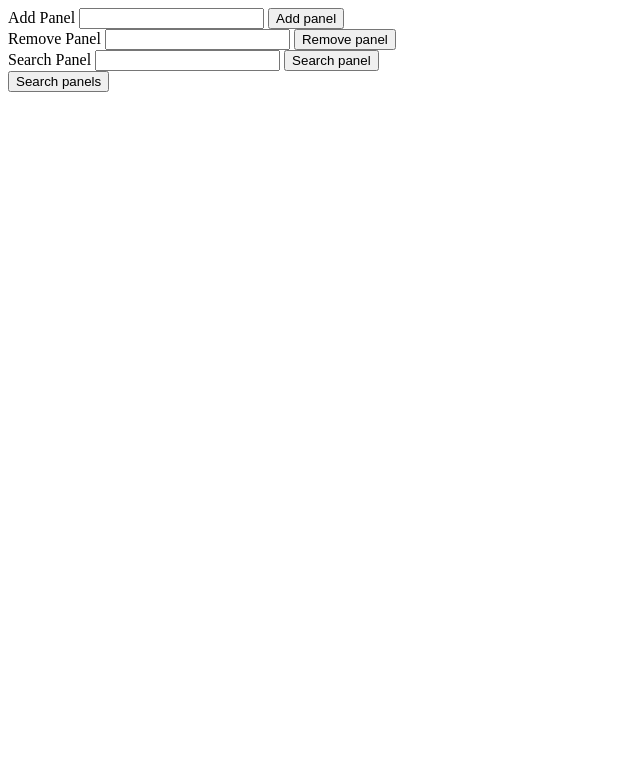
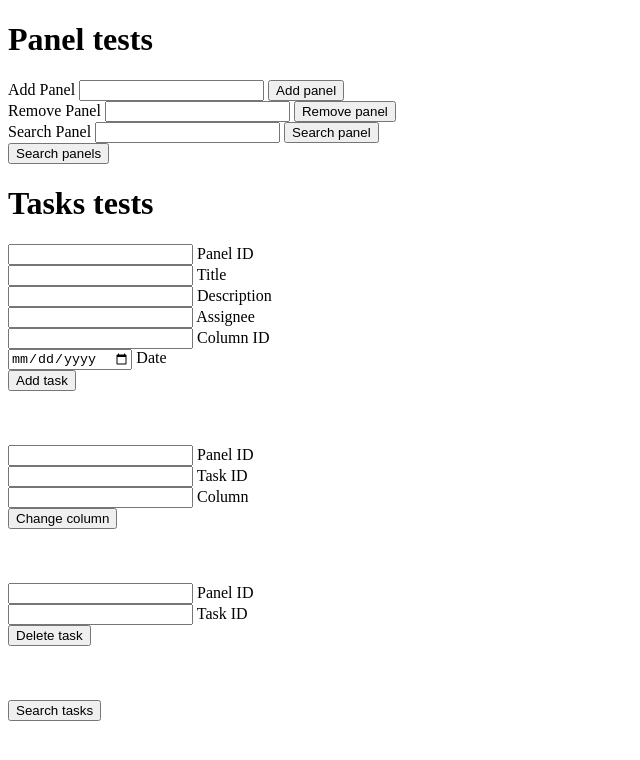
Before and after one commit to Viktoriyo4/Fullstackers-producto3, a website: page public/testQueries.html in a window 1280 px wide. Shown: the whole page, without its empty margins (0-640 px from the left). Drawn offline with Linux system fonts and the light colour scheme.

Commit message:
Cambiado esquema de mongoDB para guardar tareas como documentos y no referencias. Cambiado el esquema de graphQL para reflejar la diferencia. Agregado un formulario de prueba para agregar tareas.

```diff
--- a/models/Panel.js
+++ b/models/Panel.js
@@ -1,8 +1,9 @@
 const mongoose = require('mongoose');
+const { taskSchema } = require('./Task')
 
 const panelSchema = new mongoose.Schema({
     name: {type: String, required: true},
-    tasks: [{ type: mongoose.Schema.Types.ObjectId, ref: 'Task' }]
+    tasks: {type: [taskSchema]}
 })
 
 const Panel = mongoose.model('Panel', panelSchema)
--- a/models/Task.js
+++ b/models/Task.js
@@ -10,4 +10,4 @@ const taskSchema = new mongoose.Schema({
 
 const Task = mongoose.model('Task', taskSchema)
 
-module.exports = Task;
+module.exports = {Task, taskSchema}
--- a/public/scripts/queries.js
+++ b/public/scripts/queries.js
@@ -153,3 +153,53 @@ async function getPanel(){
         console.log(error)
     }
 }
+
+async function addTask(){
+    const panelId = document.getElementById('panelTaskId').value
+    const title = document.getElementById('titleTask').value
+    const description = document.getElementById('descriptionTask').value
+    const date = document.getElementById('dateTask').value
+    const assignee = document.getElementById('assigneeTask').value
+    const columnId = document.getElementById('columnIdTask').value
+
+    const query = `mutation($panelId: ID!, $title: String!, $description: String!, $date: String!, $assignee: String!, $columnId: ID!) {
+        addTask(panelId: $panelId, title: $title, description: $description, dueDate: $date, assignee: $assignee, columnId: $columnId) {
+          id,
+          title,
+          description,
+          dueDate,
+          assignee,
+          columnId,
+        }
+    }`
+
+    try {
+        const response = await fetch('http://localhost:8080/graphql', {
+            method: 'POST',
+            headers: {
+                'Content-Type': 'application/json',
+            },
+            body: JSON.stringify({
+                query,
+                variables: {
+                    panelId: panelId,
+                    title: title,
+                    description: description,
+                    date: date.toString(),
+                    assignee: assignee,
+                    columnId: columnId,
+                },
+            })
+        });
+
+        if (!response.ok){
+            const errorMessage = await response.text();
+            throw new Error(`Error status: ${response.status}, message: ${errorMessage}`);
+        }
+
+        const result = await response.json();
+        console.log("Added: ", result.data);
+    } catch(error){
+        console.log(error)
+    }
+}
--- a/public/testQueries.html
+++ b/public/testQueries.html
@@ -1,4 +1,6 @@
 <!DOCTYPE html>
+
+<h1>Panel tests</h1>
 
 <form>
     <label for="panelName" class="form-label">Add Panel</label>
@@ -25,4 +27,54 @@
 <div id ="testPanels">
 </div>
 
+<h1>Tasks tests</h1>
+<form>
+    <input type="text" class="form-control" id="panelTaskId">
+    <label for="panelTaskId" class="form-label">Panel ID</label><br>
+
+    <input type="text" class="form-control" id="titleTask">
+    <label for="titleTask" class="form-label">Title</label><br>
+
+    <input type="text" class="form-control" id="descriptionTask">
+    <label for="descriptionTask" class="form-label">Description</label><br>
+
+    <input type="text" class="form-control" id="assigneeTask">
+    <label for="assigneeTask" class="form-label">Assignee</label><br>
+
+    <input type="number" class="form-control" id="columnIdTask">
+    <label for="columnIdTask" class="form-label">Column ID</label><br>
+
+    <input type="date" class="form-control" id="dateTask">
+    <label for="dateTask" class="form-label">Date</label><br>
+
+    <button type="button" class="btn btn-primary" onclick="addTask()">Add task</button>
+</form>
+<br><br><br>
+<form>
+    <input type="text" class="form-control" id="panelIdChangeTaskColumn">
+    <label for="panelIdChangeTaskColumn" class="form-label">Panel ID</label><br>
+
+    <input type="text" class="form-control" id="taskIdChangeColumn">
+    <label for="taskIdChangeColumn" class="form-label">Task ID</label><br>
+
+    <input type="number" class="form-control" id="newColumnChangeColumn">
+    <label for="newColumnChangeColumn" class="form-label">Column</label><br>
+
+    <button type="button" class="btn btn-primary" onclick="changeTaskColumn()">Change column</button>
+</form>
+<br><br><br>
+<form>
+    <input type="text" class="form-control" id="panelIdDeleteTask">
+    <label for="panelIdDeleteTask" class="form-label">Panel ID</label><br>
+
+    <input type="text" class="form-control" id="deleteTaskId">
+    <label for="deleteTaskId" class="form-label">Task ID</label><br>
+
+    <button type="button" class="btn btn-primary" onclick="deleteTask()">Delete task</button>
+</form>
+<br><br><br>
+<form>
+    <button type="button" class="btn btn-primary" onclick="searchTasks()">Search tasks</button>
+</form>
+
 <script src="./scripts/queries.js"></script>
```
Also changed, not shown: controllers/PanelController.js (+4 -5 lines), controllers/TaskController.js (+19 -5 lines), schema.js (+5 -15 lines).
